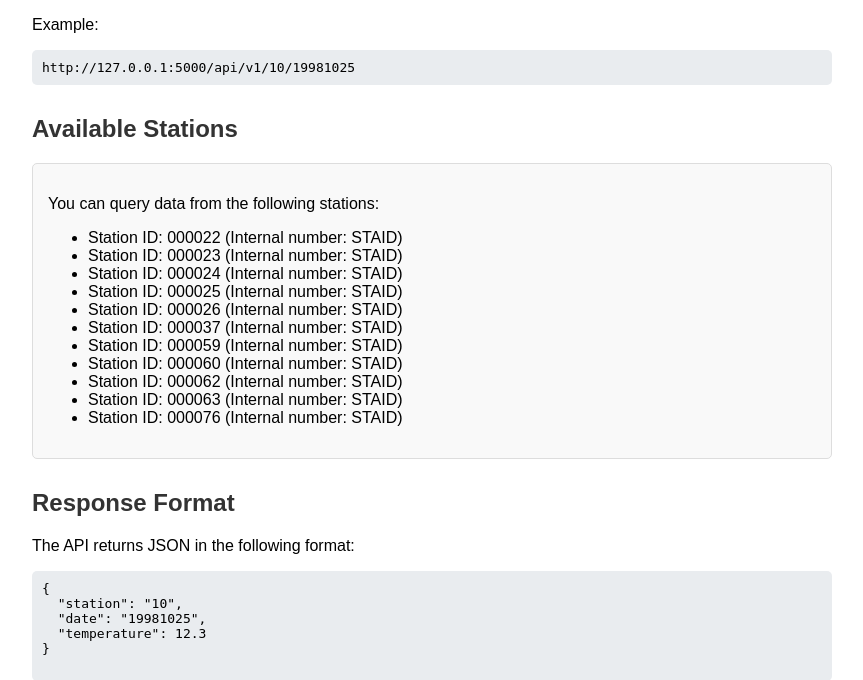
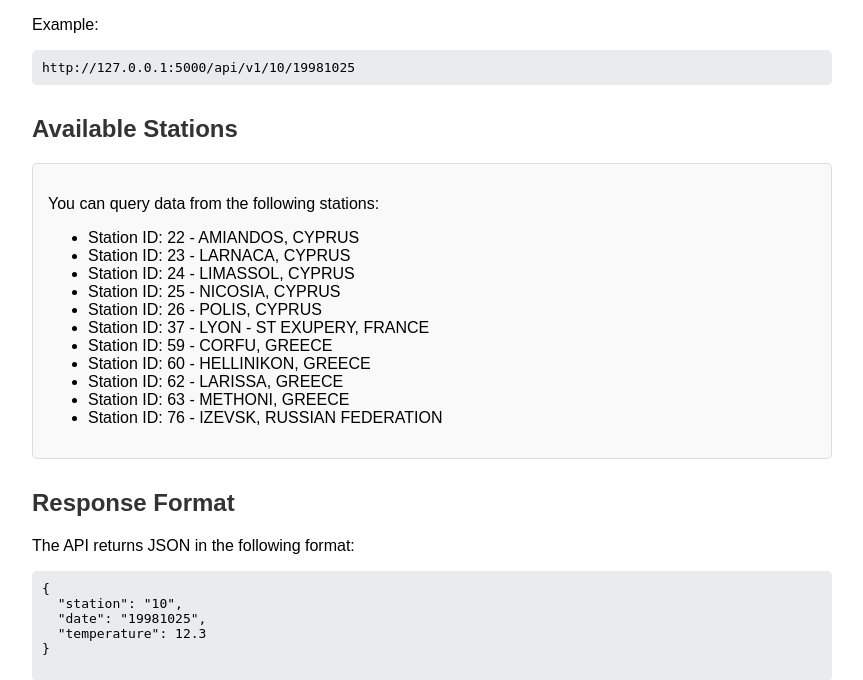
Before and after one commit to zgospodinov/weather-api, a Flask app: page / in a window 1280 px wide. Shown: the part 351-1031 px from the top of the page, without its empty margins (208-1071 px from the left). Run offline with Flask 3, Linux system fonts and the light colour scheme.

Commit message:
Extract station id without padding zeros. Real names of the city stations

```diff
--- a/main.py
+++ b/main.py
@@ -17,24 +17,29 @@ def home():
     stations = []
     for file in station_files:
         # Extract station ID from filename (remove 'TG_STAID' prefix and '.txt' suffix)
-        station_id = os.path.basename(file)[8:14]  # Get the 6 digits
+        station_id = str(int(os.path.basename(file)[8:14]))  # Get the 6 digits and remove leading zeros
 
-        # Read first few lines to get station info (if available)
+        # Read file to get station info
         try:
             with open(file, 'r', encoding='utf-8') as f:
-                # Skip header lines
-                for _ in range(20):  # Skip first 20 lines
-                    next(f)
-                # Read first data line to get SOUID
-                first_line = next(f).strip().split(',')
-                station_number = first_line[0].strip()
+                lines = f.readlines()
+                # Get the station information line (line 17)
+                station_info_line = lines[16]  # 16 because zero-based index
+
+                # Extract city and country
+                # Format: "This is the blended series of station FALUN, SWEDEN (STAID: 2)"
+                location_info = station_info_line.split('station ')[1].split(' (STAID')[0].strip()
+
                 stations.append({
                     'id': station_id,
-                    'number': station_number
+                    'location': location_info
                 })
         except (IOError, IndexError, UnicodeDecodeError):
             # If there's any error reading the file, just add the ID
-            stations.append({'id': station_id, 'number': station_id})
+            stations.append({
+                'id': station_id,
+                'location': 'Unknown Location'
+            })
 
     # Sort stations by ID
     stations.sort(key=lambda x: int(x['id']))
--- a/templates/home.html
+++ b/templates/home.html
@@ -54,9 +54,7 @@
       <p>You can query data from the following stations:</p>
       <ul>
         {% for station in stations %}
-        <li>
-          Station ID: {{ station.id }} (Internal number: {{ station.number }})
-        </li>
+        <li>Station ID: {{ station.id }} - {{ station.location }}</li>
         {% endfor %}
       </ul>
     </div>
```
